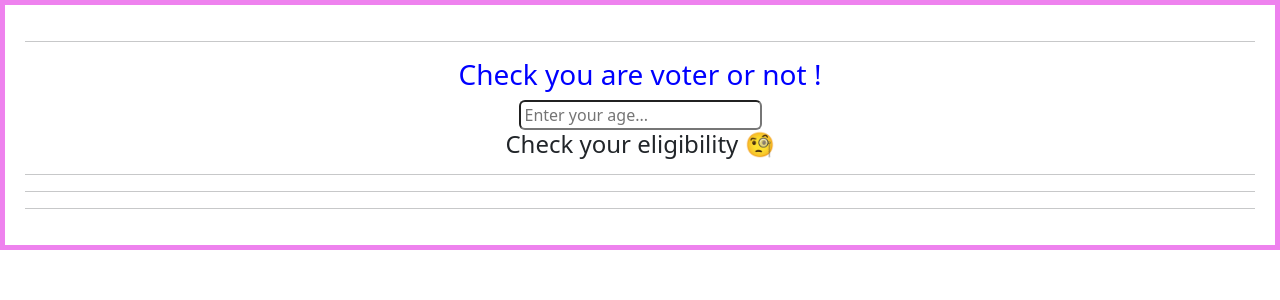
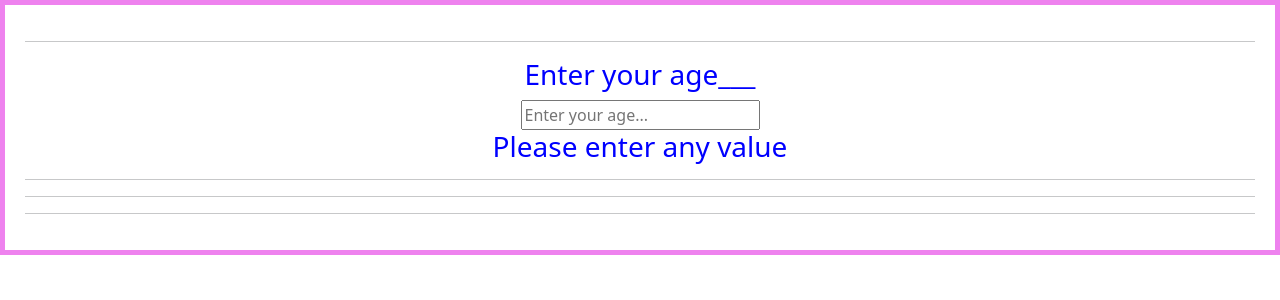
Before and after one commit to Nadeem35/react-playzone, a React (Vite) app: page / in a window 1280 px wide. Shown: the top 300 px of the page. Built offline with nearby package versions, Linux system fonts and the light colour scheme.

Commit message:
code update

```diff
--- a/src/Components/1.ConditionRendering/Simple-1.jsx
+++ b/src/Components/1.ConditionRendering/Simple-1.jsx
@@ -79,58 +79,59 @@
 
 // --------  🟡 Example 6: Age Check  ---------
 
+import { useState } from "react"
 
-// function Simple() {
+function Simple() {
 
-//   const [Married, setMarried] = useState()
+  const [Married, setMarried] = useState("")
 
-//   return (
-//     <>
-//       <h3>Enter your age___ </h3>
-//       <input type="number"
-//         placeholder="Enter your age..."
-//         onChange={(e) => setMarried(e.target.value)}
-//       />
-//       {
-//         Married >= 18 ? <h2>You are eligible for vote.</h2> : <h2>Your are not adult</h2>
-//       }
-//     </>
-//   )
-// }
+  return (
+    <>
+      <h3>Enter your age___ </h3>
+      <input type="number"
+        placeholder="Enter your age..."
+        onChange={(e) => setMarried(e.target.value)}
+      />
+      {Married === "" ? <h3>Please enter any value </h3> :
+        Married >= 18 ? <h2>You are eligible for vote.</h2> : <h2>Your are not adult</h2>
+      }
+    </>
+  )
+}
 
-// export default Simple
+export default Simple
 
 
 // --------  🟡 Example 6.1: Age Check taking input from the user ---------
 
-import React, { useState } from "react";
+// import React, { useState } from "react";
 
-const Simple = () => {
-  const [age, setAge] = useState("");
+// // const Simple = () => {
+//   const [age, setAge] = useState("");
 
-  const adult = age > 18;
-  return (
-    <>
-      <h3 className="font-bold ">Check you are voter or not !</h3>
-      <input
-        type="text"
-        placeholder="Enter your age..."
-        value={age}
-        onChange={(e) => setAge(e.target.value)}
-        className="border-2 rounded px-1 border-red-100 "
-      />
-      <h4>
-        {age === ""
-          ? "Check your eligibility 🧐"
-          : adult
-            ? "You eligible for vote 😎"
-            : "You are not eligible 😥"}
-      </h4>
-    </>
-  );
-};
+//   const adult = age > 18;
+//   return (
+//     <>
+//       <h3 className="font-bold ">Check you are voter or not !</h3>
+//       <input
+//         type="text"
+//         placeholder="Enter your age..."
+//         value={age}
+//         onChange={(e) => setAge(e.target.value)}
+//         className="border-2 rounded px-1 border-red-100"
+//       />
+//       <h4>
+//         {age === ""
+//           ? "Check your eligibility 🧐"
+//           : adult
+//             ? "You eligible for vote 😎"
+//             : "You are not eligible 😥"}
+//       </h4>
+//     </>
+//   );
+// };
 
-export default Simple;
+// export default Simple;
 
 // -------------  🟡 Example 7: Empty List Check   ----------------
 
```
